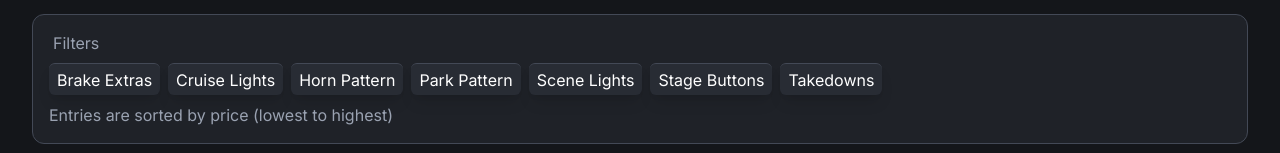
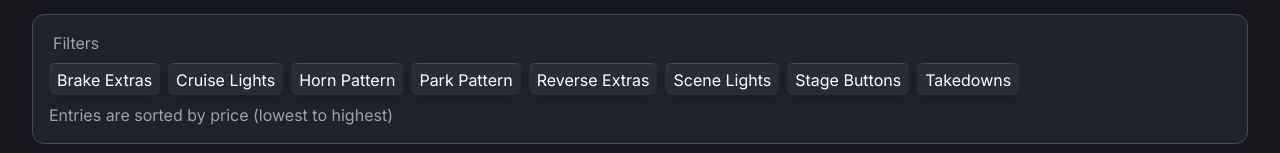
Before and after one commit to dwnstr/ulc-app, a Next.js app: page /vehicles in a window 1280 px wide. Shown: the part 389-542 px from the top of the page. Built offline with nearby package versions, Linux system fonts and the light colour scheme; what tailwindcss-radix would draw is missing.

Commit message:
Update vehicles.js

```diff
--- a/public/vehicles.js
+++ b/public/vehicles.js
@@ -225,6 +225,20 @@ const data = [
     isPack: true,
     features: ["park pattern"],
   },
+  {
+    id: 18,
+    title: "2018 Dodge Charger Unmarked",
+    description:
+      "An Unmarked 2018 Dodge Charger with a Whelen setup. (FST & RST). Heavily detailed interior, and well optimized.",
+    creatorName: "Sova Modifications / Phoenix Development",
+    creatorLink: "https://discord.com/invite/swBn5B5FSQ",
+    price: 15000,
+    image:
+      "https://cdn.discordapp.com/attachments/1201395540760469557/1386856130285797467/2018_Dodge_Charger_Unmarked_Final_4.png?ex=688b58ac&is=688a072c&hm=6c9d6ef6a4d9626d401a85e23758828f6aa5294b203d35eba6165d31e95e63a9&",
+    url: "https://www.patreon.com/SovaModifications/shop/2018-dodge-charger-unmarked-ulc-2025-1830450?utm_medium=clipboard_copy&utm_source=copyLink&utm_campaign=productshare_creator&utm_content=join_link",
+    isPack: false,
+    features: ["park pattern", "brake extras", "reverse extras", "stage buttons", "horn pattern", "cruise lights"],
+  },
 ];
 
 // export data sorted by price
```
